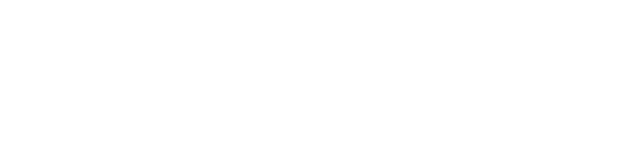
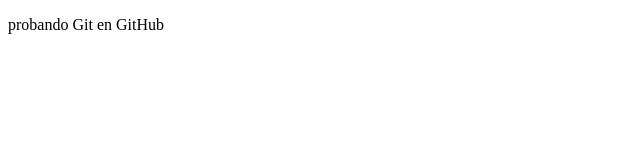
Before and after one commit to raulpg18/repositorio1, a plain HTML site: page index.html in a window 1280 px wide. Shown: the whole page, without its empty margins (0-640 px from the left). Drawn offline with Linux system fonts and the light colour scheme.

Commit message:
prueba con git

```diff
--- a/index.html
+++ b/index.html
@@ -6,6 +6,6 @@
     <title>Document</title>
 </head>
 <body>
-
+    <p>probando Git en GitHub</p>
 </body>
 </html>
```
